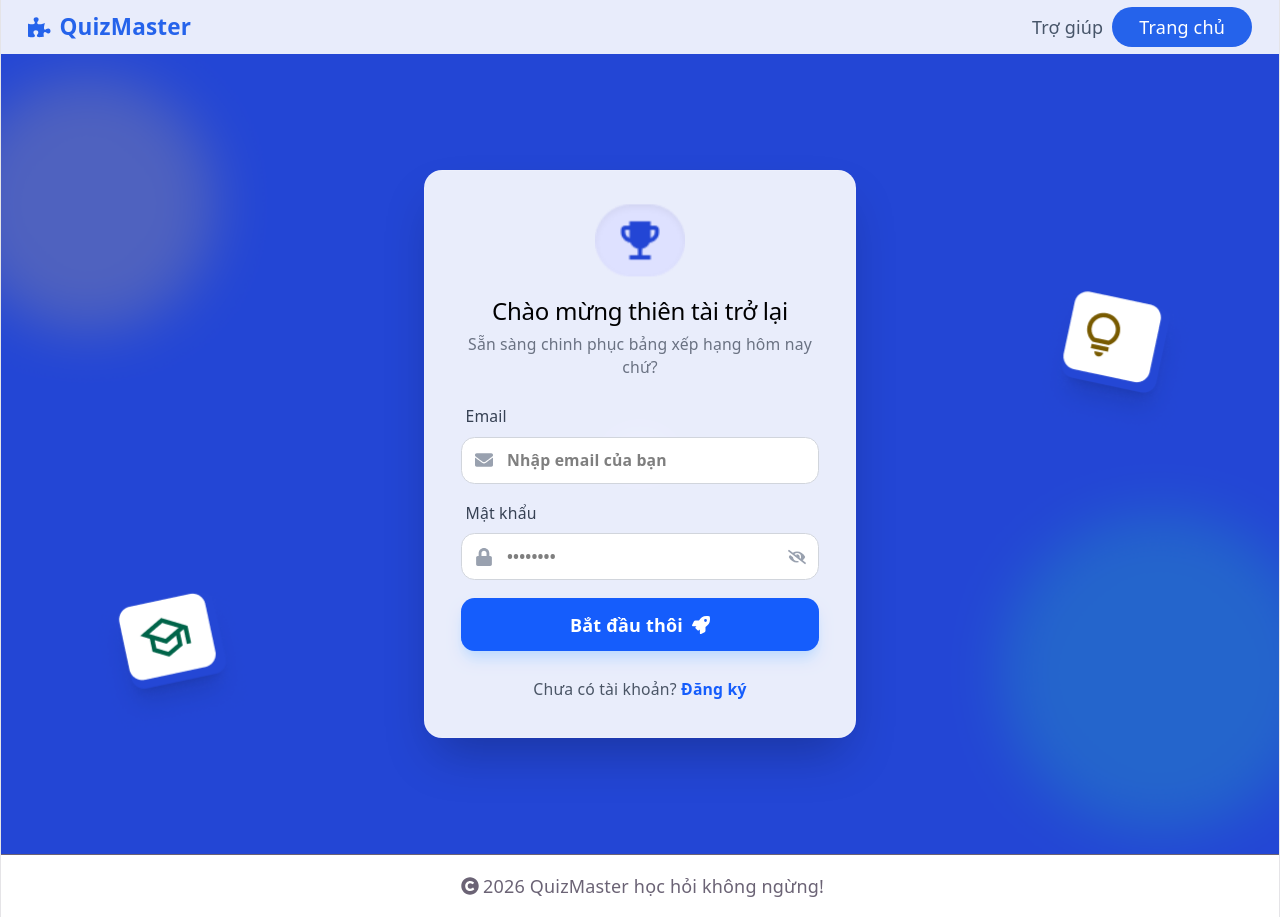
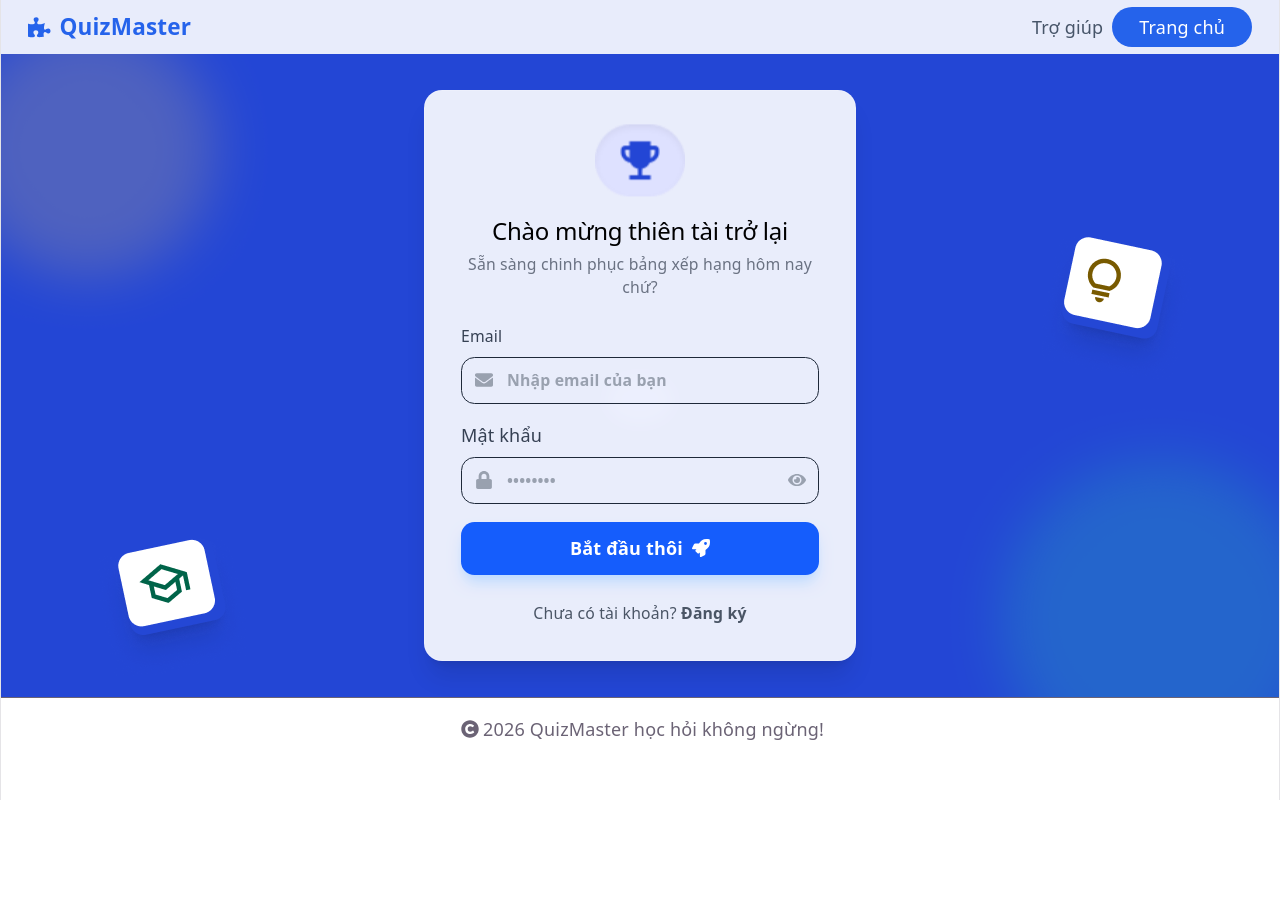
Before and after one commit to DBPCod/QuizMaster-Pro, a React (Vite) app in the folder quiz-web/: page /login in a window 1280 px wide. After the commit the page ends 800 px from the top, so only its background shows below. Built offline with nearby package versions, Linux system fonts and the light colour scheme.

Commit message:
feat(login): hoàn thành api đăng nhập

```diff
--- a/quiz-web/package.json
+++ b/quiz-web/package.json
@@ -15,7 +15,8 @@
     "react": "^19.2.5",
     "react-dom": "^19.2.5",
     "react-icons": "^5.6.0",
-    "react-router-dom": "^7.14.2"
+    "react-router-dom": "^7.14.2",
+    "react-toastify": "^11.1.0"
   },
   "devDependencies": {
     "@babel/core": "^7.29.0",
--- a/quiz-web/src/App.jsx
+++ b/quiz-web/src/App.jsx
@@ -4,6 +4,7 @@ import LoginPage from './pages/LoginPage';
 import AuthLayout from './layouts/AuthLayout';
 import { BrowserRouter, Route, Router, Routes } from 'react-router-dom';
 import RegisterPage from './pages/RegisterPage';
+import { ToastContainer } from 'react-toastify';
 
 function App() {
   const [count, setCount] = useState(0)
@@ -16,6 +17,17 @@ function App() {
           <Route path="/register" element={<RegisterPage></RegisterPage>}></Route>
         </Route>
       </Routes>
+
+      <ToastContainer
+        position="top-right"
+        autoClose={2500}
+        hideProgressBar={false}
+        newestOnTop
+        closeOnClick
+        pauseOnHover
+        draggable
+        theme="light"
+      />
     </BrowserRouter>
   );
 }
--- a/quiz-web/src/pages/LoginPage.jsx
+++ b/quiz-web/src/pages/LoginPage.jsx
@@ -1,89 +1,71 @@
 import { useState } from "react";
-import { FaRocket, FaEnvelope, FaLock, FaEyeSlash, FaEye, FaExclamationTriangle } from "react-icons/fa";
-import { Link } from "react-router-dom";
+import { FaRocket, FaEnvelope, FaLock, FaEyeSlash, FaEye } from "react-icons/fa";
+// 1. Sửa lại cách import ảnh (bỏ ngoặc nhọn)
 // @ts-ignore
 import backgroundAuth from '../assets/backgroundAuth.png';
 // @ts-ignore
 import logo from "../assets/imgLogin.png";
+import { Link } from "react-router-dom";
 import { CreateLoginRequest } from "../dtos/requests/CreateLoginRequest";
 import authService from "../services/authService.js";
-
+import { toast } from "react-toastify";
 export default function LoginPage() {
   const [email, setEmail] = useState('');
   const [password, setPassword] = useState('');
   const [loading, setLoading] = useState(false);
   const [showPassword, setShowPassword] = useState(false);
-
-  // State quản lý lỗi tại chỗ (cho lỗi 400 và validation)
-  const [errors, setErrors] = useState({ password: "" });
-
-  // State quản lý Popup thông báo (cho lỗi 403 và 404)
-  const [customAlert, setCustomAlert] = useState({ show: false, message: "", type: "" });
-
-  const closeAlert = () => setCustomAlert({ ...customAlert, show: false });
+  const [errors, setErrors] = useState({
+    password: ""
+  });
 
   const handleSubmit = async (e) => {
+
     e.preventDefault();
     setLoading(true);
-    setErrors({ password: "" }); // Reset lỗi cũ
-
-    const loginRequest = new CreateLoginRequest(email, password);
-
-    // Validation Client-side
+    var loginRequest = new CreateLoginRequest(email, password);
     if (!loginRequest.isValid()) {
-      setErrors({ password: "Mật khẩu không đúng định dạng" });
+      const newError = {};
+      newError.password = "Mat khau khong dung dinh dang";
+      setErrors(newError);
       setLoading(false);
       return;
     }
-
     try {
-      const response = await authService.login(loginRequest);
-      // Lưu token và chuyển hướng ở đây (ví dụ: useNavigate)
-      console.log("Dữ liệu nhận được:", response);
-      alert("Đăng nhập thành công!");
+      var response = await authService.login(loginRequest);
+      toast.success("Đăng nhập thành công");
+      const token = response.data.data.token;
+      if (token) {
+        localStorage.setItem("accessToken", token);
+      }
+      setLoading(false);
     } catch (err) {
       const status = err.response?.status;
-      const serverMessage = err.response?.data?.message;
-
-      if (status === 400) {
-        // Lỗi 400: Hiển thị bằng span dưới ô nhập liệu
-        setErrors({ password: serverMessage || "Email hoặc mật khẩu không chính xác" });
+      if (status === 404) {
+        toast.error("Tài khoản không tồn tại");
       }
-      else if (status === 404) {
-        // Lỗi 404: Hiển thị Custom Modal
-        setCustomAlert({
-          show: true,
-          message: serverMessage || "Tài khoản này không tồn tại trên hệ thống!",
-          type: "error"
-        });
+      else if (status === 400) {
+        toast.warn("Email hoặc mật khẩu không chính xác");
       }
       else if (status === 403) {
-        // Lỗi 403: Hiển thị Custom Modal
-        setCustomAlert({
-          show: true,
-          message: serverMessage || "Truy cập bị chặn! Tài khoản của bạn đã bị khóa.",
-          type: "warning"
-        });
-      } else {
-        setCustomAlert({
-          show: true,
-          message: "Đã có lỗi hệ thống xảy ra. Vui lòng thử lại sau.",
-          type: "error"
-        });
+        toast.error("Tài khoản đã bị khóa");
       }
-    } finally {
-      setLoading(false);
     }
+    setLoading(false);
   };
+
+  const handleEmailChange = (e) => setEmail(e.target.value);
+  const handlePasswordChange = (e) => setPassword(e.target.value);
 
   return (
     <section
-      className="w-full min-h-screen bg-fixed flex items-center justify-center bg-cover bg-center bg-no-repeat px-4 relative"
+      // 2. Thêm các class để ảnh phủ kín và căn giữa
+      className="w-full bg-fixed flex items-center justify-center bg-cover bg-center bg-no-repeat px-4"
+      // 3. Đưa style vào đúng vị trí trong thẻ mở
       style={{ backgroundImage: `url(${backgroundAuth})` }}
     >
-      {/* --- FORM LOGIN --- */}
-      <div className="max-w-sm w-full bg-white/90 backdrop-blur-md rounded-2xl shadow-2xl p-8 space-y-6 border border-white/20 my-8 z-10">
+      <div className="max-w-sm w-full bg-white/90 backdrop-blur-sm rounded-2xl shadow-xl p-8 space-y-6 border border-white/20 my-8">
 
+        {/* Logo & Header */}
         <div className="flex flex-col items-center">
           <img src={logo} alt="Logo" className="w-20 mb-4 animate-bounce" />
           <h2 className="text-2xl font-bold !text-black text-center">
@@ -94,9 +76,10 @@ export default function LoginPage() {
           </p>
         </div>
 
+        {/* Form Login */}
         <form onSubmit={handleSubmit} className="space-y-4">
-          <div className="space-y-2 text-left">
-            <label className="text-sm font-medium text-gray-700 block ml-1">Email</label>
+          <div className="space-y-2">
+            <label className="text-left text-sm font-medium text-gray-700 block">Email</label>
             <div className="relative">
               <span className="absolute inset-y-0 left-0 pl-3 flex items-center text-gray-400">
                 <FaEnvelope />
@@ -105,40 +88,39 @@ export default function LoginPage() {
                 type="email"
                 required
                 value={email}
-                onChange={(e) => setEmail(e.target.value)}
-                className="font-bold bg-white text-black block w-full pl-10 pr-3 py-2.5 border border-gray-300 rounded-xl focus:ring-2 focus:ring-blue-500 outline-none text-sm transition-all"
+                onChange={handleEmailChange}
+                className="font-bold text-black block w-full pl-10 pr-3 py-2.5 border border-gray-800 rounded-xl focus:ring-2 focus:ring-blue-500 outline-none text-sm placeholder:text-gray-400 focus:placeholder-transparent transition-all duration-200"
                 placeholder="Nhập email của bạn"
               />
             </div>
           </div>
 
-          <div className="space-y-2 text-left">
-            <label className="text-sm font-medium text-gray-700 block ml-1">Mật khẩu</label>
+          <div className="space-y-2">
+            <label className="text-left ext-sm font-medium text-gray-700 block">Mật khẩu</label>
             <div className="relative">
               <span className="absolute inset-y-0 left-0 pl-3 flex items-center text-gray-400">
                 <FaLock />
               </span>
               <input
-                type={showPassword ? "text" : "password"}
+                type={showPassword ? "password" : "text"}
                 required
                 value={password}
-                onChange={(e) => setPassword(e.target.value)}
-                className={`font-bold text-black bg-white block w-full pl-10 pr-10 py-2.5 border rounded-xl outline-none text-sm transition-all ${errors.password ? "border-red-500 ring-1 ring-red-500" : "border-gray-300 focus:ring-2 focus:ring-blue-500"
-                  }`}
+                onChange={handlePasswordChange}
+                className="font-bold text-black block w-full pl-10 pr-3 py-2.5 border border-gray-800 rounded-xl focus:ring-2 focus:ring-blue-500 outline-none text-sm placeholder:text-gray-400 focus:placeholder-transparent transition-all duration-200"
                 placeholder="••••••••"
               />
+
               <button
                 type="button"
                 onClick={() => setShowPassword(!showPassword)}
                 className="absolute inset-y-0 right-0 pr-3 flex items-center text-gray-400 hover:text-blue-600 transition-colors"
               >
-                {showPassword ? <FaEye /> : <FaEyeSlash />}
+                {showPassword ? <FaEyeSlash /> : <FaEye />}
               </button>
             </div>
-            {/* --- ERROR SPAN (Cho lỗi 400/Validation) --- */}
             {errors.password && (
-              <span className="text-red-500 text-xs mt-1 flex items-center gap-1 animate-pulse">
-                <FaExclamationTriangle /> {errors.password}
+              <span className="text-red-500 text-sm mt-1 flex items-center gap-1">
+                ⚠ {errors.password}
               </span>
             )}
           </div>
@@ -151,39 +133,23 @@ export default function LoginPage() {
             {loading ? (
               <div className="w-5 h-5 border-2 border-white border-t-transparent rounded-full animate-spin"></div>
             ) : (
-              <>Bắt đầu thôi <FaRocket /></>
+              <>
+                Bắt đầu thôi <FaRocket />
+              </>
             )}
           </button>
         </form>
 
         <div className="text-center text-sm text-gray-600">
           Chưa có tài khoản?{" "}
-          <Link to="/register" className="text-blue-600 font-bold hover:underline">
+          <Link
+            to="/register"
+            className="text-shadow-blue-600xt-blue-600 font-bold hover:underline"
+          >
             Đăng ký
           </Link>
         </div>
       </div>
-
-      {/* --- CUSTOM MODAL ALERT (Cho lỗi 403/404) --- */}
-      {customAlert.show && (
-        <div className="fixed inset-0 z-[100] flex items-center justify-center bg-black/60 backdrop-blur-sm p-4 transition-all">
-          <div className="bg-white rounded-3xl p-8 max-w-sm w-full shadow-2xl transform scale-100 animate-in zoom-in duration-300 text-center">
-            <div className={`w-20 h-20 mx-auto mb-5 flex items-center justify-center rounded-full ${customAlert.type === 'error' ? 'bg-red-100 text-red-500' : 'bg-orange-100 text-orange-500'}`}>
-              <FaExclamationTriangle size={40} />
-            </div>
-            <h3 className="text-2xl font-black text-gray-900 mb-2">Chú ý!</h3>
-            <p className="text-gray-600 mb-8 leading-relaxed">
-              {customAlert.message}
-            </p>
-            <button
-              onClick={closeAlert}
-              className="w-full py-4 bg-gray-900 hover:bg-black text-white font-bold rounded-2xl transition-all shadow-lg active:scale-95"
-            >
-              Đã hiểu
-            </button>
-          </div>
-        </div>
-      )}
     </section>
   );
 }
--- a/quiz-web/src/pages/RegisterPage.jsx
+++ b/quiz-web/src/pages/RegisterPage.jsx
@@ -103,7 +103,7 @@ const RegisterPage = () => {
                 required
                 value={confirmPassword}
                 onChange={(e) => setConfirmPassword(e.target.value)}
-                className="font-bold text-black block w-full pl-10 pr-10 py-2.5 border border-gray-800 rounded-xl focus:ring-2 focus:ring-blue-500 outline-none text-sm placeholder:text-gray-400 focus:placeholder-transparent transition-all duration-200"
+                className="font-bold bg-white text-black block w-full pl-10 pr-10 py-2.5 border border-gray-800 rounded-xl focus:ring-2 focus:ring-blue-500 outline-none text-sm  focus:placeholder-transparent transition-all duration-200"
                 placeholder="••••••••"
               />
               <button
```
Also changed, not shown: 1 other file (tests, documents, lock files or other folders).
